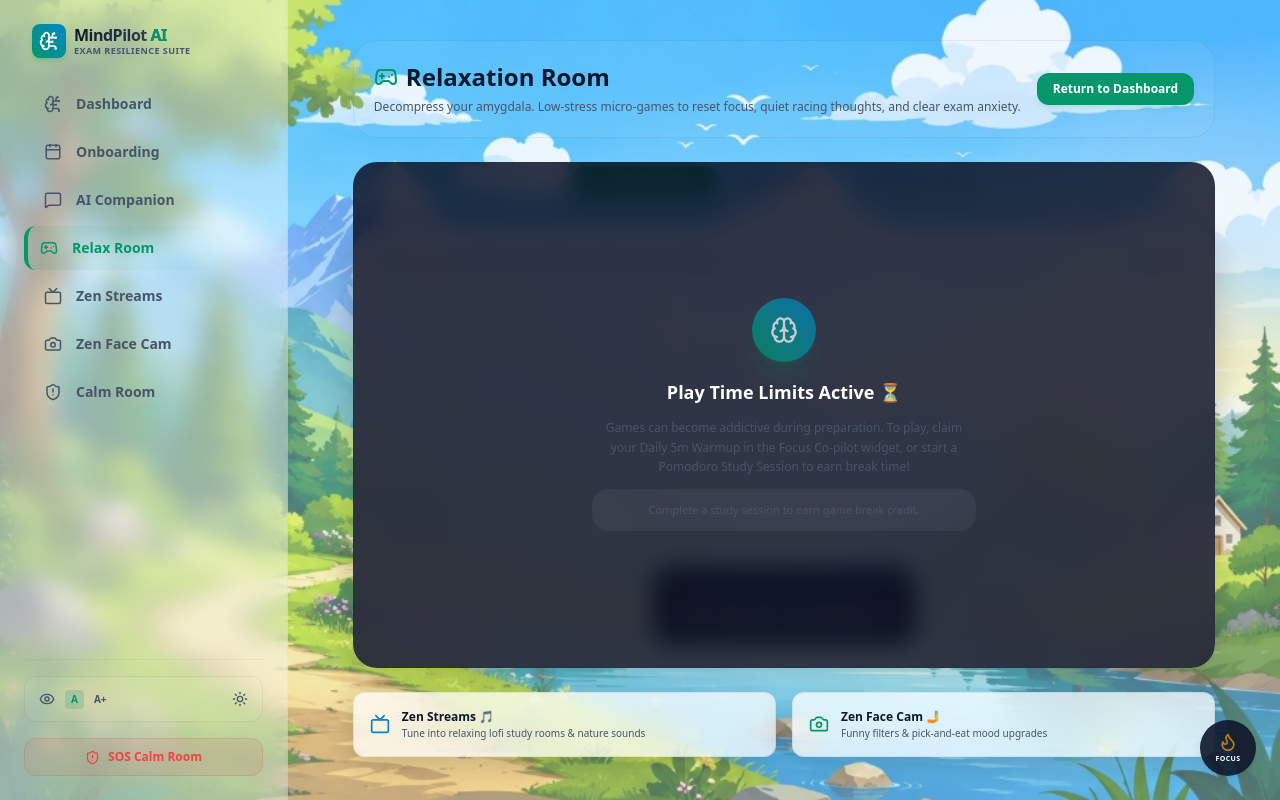
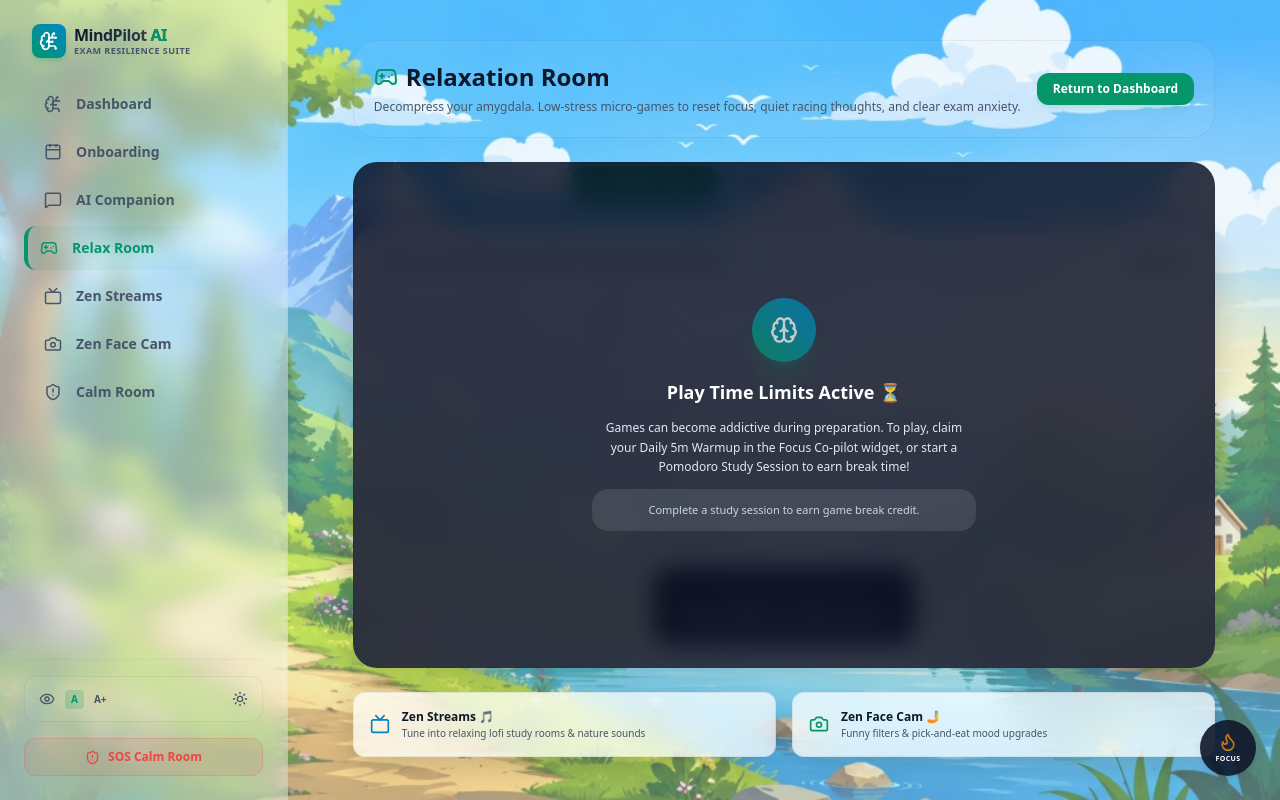
Before and after one commit to br-bit3194/mindpilot-ai, a Next.js app: page /relax in a window 1280 px wide. Built offline with nearby package versions, Linux system fonts and the light colour scheme.

Commit message:
style: fix overlay text readability by changing dark text-muted to text-slate-200 in relax room and face cam locks

```diff
--- a/app/relax/page.tsx
+++ b/app/relax/page.tsx
@@ -302,10 +302,10 @@ export default function RelaxRoomPage() {
               {pomodoroMode === 'study' ? (
                 <div className="space-y-3 max-w-sm">
                   <h2 className="text-lg font-black text-white">Focus Session Active 🔒</h2>
-                  <p className="text-xs text-text-muted leading-relaxed">
+                  <p className="text-xs text-slate-200 leading-relaxed font-medium">
                     You are currently in study focus mode. To keep your brain in rhythm, games will unlock when your break starts!
                   </p>
-                  <div className="inline-block bg-primary/10 border border-primary/20 rounded-xl px-4 py-2 mt-2">
+                  <div className="inline-block bg-primary/15 border border-primary/30 rounded-xl px-4 py-2 mt-2">
                     <span className="text-xs text-primary font-mono font-bold tracking-wider">
                       Break starts in: {Math.floor(timeLeft / 60)}m {timeLeft % 60}s
                     </span>
@@ -314,10 +314,10 @@ export default function RelaxRoomPage() {
               ) : (
                 <div className="space-y-3 max-w-sm">
                   <h2 className="text-lg font-black text-white">Play Time Limits Active ⏳</h2>
-                  <p className="text-xs text-text-muted leading-relaxed">
+                  <p className="text-xs text-slate-200 leading-relaxed font-medium">
                     Games can become addictive during preparation. To play, claim your Daily 5m Warmup in the Focus Co-pilot widget, or start a Pomodoro Study Session to earn break time!
                   </p>
-                  <div className="bg-white/5 border border-card-border/40 p-3 rounded-2xl text-[11px] text-text-muted mt-2">
+                  <div className="bg-white/10 border border-card-border/40 p-3 rounded-2xl text-[11px] text-slate-300 font-medium mt-2">
                     Complete a study session to earn game break credit.
                   </div>
                 </div>
--- a/app/zen-face-cam/page.tsx
+++ b/app/zen-face-cam/page.tsx
@@ -62,10 +62,10 @@ export default function ZenFaceCamPage() {
             {pomodoroMode === 'study' ? (
               <div className="space-y-3 max-w-sm">
                 <h2 className="text-lg font-black text-white">Focus Session Active 🔒</h2>
-                <p className="text-xs text-text-muted leading-relaxed">
+                <p className="text-xs text-slate-200 leading-relaxed font-medium">
                   You are currently in study focus mode. Face cam filter games will unlock when your break starts!
                 </p>
-                <div className="inline-block bg-primary/10 border border-primary/20 rounded-xl px-4 py-2 mt-2">
+                <div className="inline-block bg-primary/15 border border-primary/30 rounded-xl px-4 py-2 mt-2">
                   <span className="text-xs text-primary font-mono font-bold tracking-wider">
                     Break starts in: {Math.floor(timeLeft / 60)}m {timeLeft % 60}s
                   </span>
@@ -74,7 +74,7 @@ export default function ZenFaceCamPage() {
             ) : (
               <div className="space-y-3 max-w-sm">
                 <h2 className="text-lg font-black text-white">Play Time Limits Active ⏳</h2>
-                <p className="text-xs text-text-muted leading-relaxed">
+                <p className="text-xs text-slate-200 leading-relaxed font-medium">
                   Face cam interactions are limited to prevent exam distractions. Claim your Daily Warmup or start a Pomodoro Study Session to earn break play time!
                 </p>
               </div>
```
